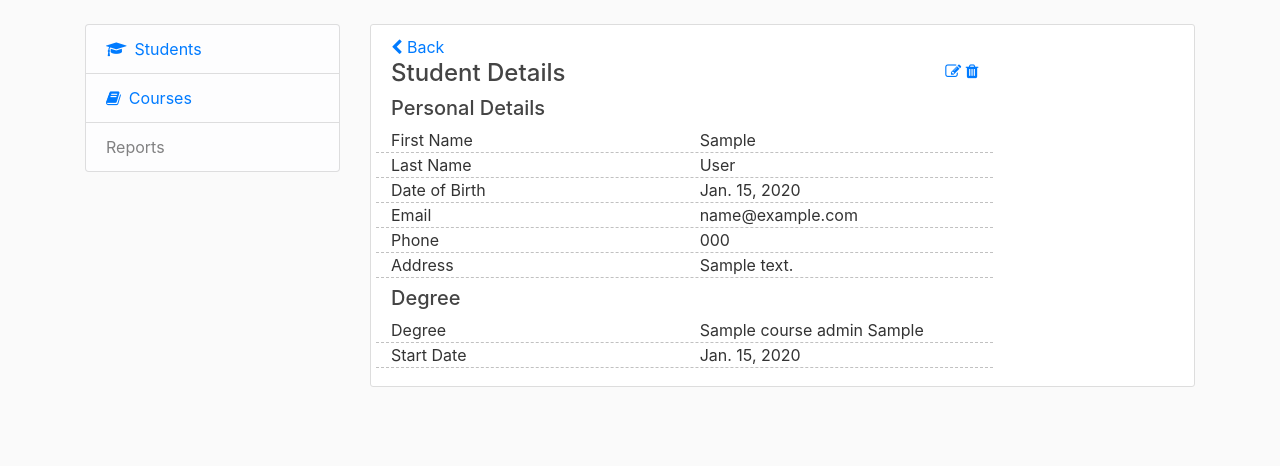
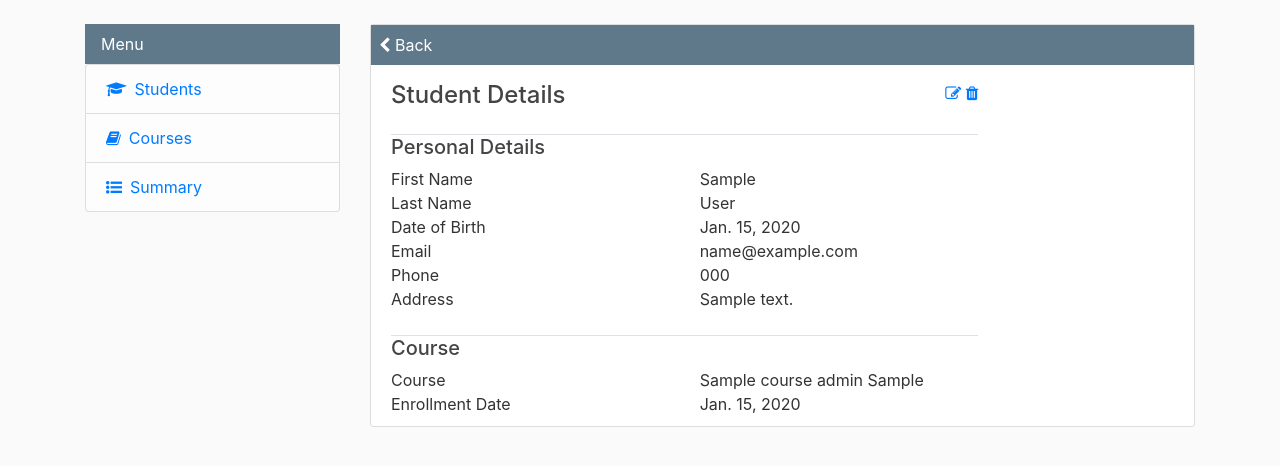
Before and after one commit to ShanjidaS/StudentManagementSystem, a Django app: page /management/students/student-details/1 in a window 1280 px wide. Shown: the part 56-522 px from the top of the page. Run offline with Django 3.2, Linux system fonts and the light colour scheme; tables that the repository leaves empty hold one stand-in row (values such as "Sample post"); some libraries are stand-ins or nearby versions.

Commit message:
Styling and formatting changes.

```diff
--- a/StudentManagementSystem/settings.py
+++ b/StudentManagementSystem/settings.py
@@ -104,7 +104,7 @@ AUTH_PASSWORD_VALIDATORS = [
 # Internationalization
 # https://docs.djangoproject.com/en/2.2/topics/i18n/
 
-LANGUAGE_CODE = 'en-us'
+LANGUAGE_CODE = 'en-gb'
 
 TIME_ZONE = 'UTC'
 
--- a/management/forms.py
+++ b/management/forms.py
@@ -6,13 +6,12 @@ from .models import Course
 class RegisterStudent(forms.Form):
     first_name = forms.CharField(max_length=50, widget=forms.TextInput(attrs={'class' : 'form-control'}))
     last_name = forms.CharField(max_length=50, widget=forms.TextInput(attrs={'class' : 'form-control'}))
-    date_of_birth = forms.DateField(widget=forms.TextInput(attrs={'class' : 'form-control'}))
+    date_of_birth = forms.DateField(widget=forms.DateInput(attrs={'class' : 'form-control'}))
     email = forms.EmailField(max_length = 50, widget=forms.TextInput(attrs={'class' : 'form-control'}))
     phone = forms.CharField(max_length=20, widget=forms.TextInput(attrs={'class' : 'form-control'}))
     address = forms.CharField(max_length=200, widget=forms.TextInput(attrs={'class' : 'form-control'}))
     course = forms.ChoiceField(choices=[(course.course_id, course) for course in Course.objects.all()], widget=forms.Select(attrs={'class' : 'form-control'}))
     enrollment_date = forms.DateField(widget=forms.TextInput(attrs={'class' : 'form-control'}))
-    #end_date = forms.DateField(widget=forms.TextInput(attrs={'class' : 'form-control'}))
 
 class EditStudentDetails(forms.Form):
     first_name = forms.CharField(max_length=50, widget=forms.TextInput(attrs={'class' : 'form-control'}))
@@ -23,7 +22,6 @@ class EditStudentDetails(forms.Form):
     address = forms.CharField(max_length=200, widget=forms.TextInput(attrs={'class' : 'form-control'}))
     course = forms.ChoiceField(choices=[(course.course_id, course) for course in Course.objects.all()], widget=forms.Select(attrs={'class' : 'form-control'}))
     enrollment_date = forms.DateField(widget=forms.TextInput(attrs={'class' : 'form-control'}))
-    #end_date = forms.DateField(widget=forms.TextInput(attrs={'class' : 'form-control'}))
 
 class AddCourse(forms.Form):
     course_name = forms.CharField(max_length=50, widget=forms.TextInput(attrs={'class' : 'form-control'}))
--- a/management/static/management/main.css
+++ b/management/static/management/main.css
@@ -88,9 +88,38 @@ body {
   }
 
   .underlined-rows > .row {
-    border-bottom:1px dashed #c1c1c1;
+    border-bottom:1px solid #c1c1c1;
   }
 
   .no-underline-href:hover {
     text-decoration: none;
   }
+
+  .back-header {
+    margin-bottom: 9px;
+    background: #5f788a;
+    margin-left: -20px;
+    margin-right: -20px;
+    margin-top: -10px;
+  }
+
+  .back-header > a {
+    color: #ffffff;
+  }
+  .back-header > a:hover {
+    color: #dbdbdb;
+    text-decoration: none;
+  }
+  .menu-header {
+    background: #5f788a;
+    height: 40px;
+    color: #ffffff;
+  }
+
+  .list-group-item.custom-list-group-item {
+    border-top-left-radius: 0;
+    border-top-right-radius: 0;
+    border-bottom-left-radius: 0;
+    border-bottom-right-radius: 0;
+    padding: 5px 10px;
+  }
--- a/management/templates/management/base.html
+++ b/management/templates/management/base.html
@@ -15,9 +15,9 @@
 
 
   <link rel="stylesheet" type="text/css" href="{% static 'management/main.css' %}"> {% if title %}
-  <title>Django Blog - {{ title }}</title>
+  <title>Title - {{ title }}</title>
   {% else %}
-  <title>Django Blog</title>
+  <title>Title </title>
   {% endif %}
 
 </head>
@@ -47,6 +47,9 @@
   <main role="main" class="container">
     <div class="row">
       <div class="col-md-3">
+        <div class="p-2 menu-header">
+          <div class="ml-2">Menu</div>
+        </div>
         <ul class="list-group">
           <li class="list-group-item list-group-item-light">
             <!-- Students -->
@@ -55,7 +58,8 @@
           <li class="list-group-item list-group-item-light">
               <a class="nav-item" href="{% url 'management-courses' %}"><i class="fa fa-book mr-2"></i>Courses</a>
           </li>
-              <li class="list-group-item list-group-item-light">Reports</li>
+          <li class="list-group-item list-group-item-light">
+              <a class="nav-item" href="{% url 'management-summary' %}"><i class="fa fa-list-ul mr-2"></i></i>Summary</a>
         </ul>
       </div>
       <div class="col-md-9">
@@ -65,9 +69,11 @@
         </div>
         {% endfor %} {% endif %}
         <div class="content-section">
+          <div class="mb-3 p-2 back-header">
             <a href="{{ request.META.HTTP_REFERER }}">
               <i class="fa fa-chevron-left"></i> Back
             </a>
+          </div>
           {% block content %}{% endblock %}
         </div>
       </div>
--- a/management/templates/management/courses/course-details.html
+++ b/management/templates/management/courses/course-details.html
@@ -10,7 +10,7 @@
         </a>
     </div>
     <h4>Course Details</h4>
-    <div class="mb-2 underlined-rows">
+    <div class="mb-2">
         <div class="row">
             <div class="col-6">Course Name</div>
             <div class="col-6">{{course.course_name}}</div>
--- a/management/templates/management/courses/courses.html
+++ b/management/templates/management/courses/courses.html
@@ -2,7 +2,7 @@
 {% block content %}
     <h3>Courses</h3>
 
-    <a class="nav-item nav-link" href="{% url 'management-courses-add-course' %}">Add new course</a>
-    <a class="nav-item nav-link" href="{% url 'management-courses-view-all' %}">View all courses</a>
+    <a class="nav-item nav-link p-0 mb-3" href="{% url 'management-courses-add-course' %}">Add new course</a>
+    <a class="nav-item nav-link p-0 mb-3" href="{% url 'management-courses-view-all' %}">View all courses</a>
 
 {% endblock content %}
--- a/management/templates/management/home.html
+++ b/management/templates/management/home.html
@@ -1,4 +1,5 @@
 {% extends "management/base.html" %}
 {% block content %}
     <h1>Home Page</h1>
+    <h3>xx</h3>
 {% endblock content %}
--- a/management/templates/management/students/delete-student.html
+++ b/management/templates/management/students/delete-student.html
@@ -5,7 +5,7 @@
     {% csrf_token %}
     <h3>Delete details of "{{ student.first_name }}"?</h3>
     <p>
-        <input type='submit' value='Yes' />
+        <input type='submit' class="btn btn-danger" value='Yes'/>
         <a href="{% url 'management-students-student-details' studentid=student.person_id %}">Cancel</a>
     </p>
 </form>
--- a/management/templates/management/students/student-details.html
+++ b/management/templates/management/students/student-details.html
@@ -10,8 +10,8 @@
         </a>
     </div>
     <h4>Student Details</h4>
-    <h5>Personal Details</h5>
-    <div class="mb-2 underlined-rows">
+    <h5 class="border-top mt-4">Personal Details</h5>
+    <div class="mb-2">
         <div class="row">
             <div class="col-6">First Name</div>
             <div class="col-6">{{student.first_name}}</div>
@@ -38,14 +38,14 @@
         </div>
     </div>
 
-    <h5>Degree</h5>
-    <div class="mb-2 underlined-rows">
+    <h5 class="border-top mt-4">Course</h5>
+    <div class="mb-2"></div>
         <div class="row">
-            <div class="col-6">Degree</div>
+            <div class="col-6">Course</div>
             <div class="col-6">{{student.course}}</div>
         </div>
         <div class="row">
-            <div class="col-6">Start Date</div>
+            <div class="col-6">Enrollment Date</div>
             <div class="col-6">{{student.enrollment_date}}</div>
         </div>
     </div>
--- a/management/templates/management/students/students.html
+++ b/management/templates/management/students/students.html
@@ -1,7 +1,7 @@
 {% extends "management/base.html" %}
 {% block content %}
     <h3>Student Details</h3>
-    <a class="nav-item nav-link" href="{% url 'management-students-register' %}">Register new student</a>
-    <a class="nav-item nav-link" href="{% url 'management-students-view-all' %}">View all students</a>
+    <a class="nav-item nav-link p-0 mb-2" href="{% url 'management-students-register' %}">Register new student</a>
+    <a class="nav-item nav-link p-0 mb-2" href="{% url 'management-students-view-all' %}">View all students</a>
 
 {% endblock content %}
```
Also changed, not shown: management/templates/management/courses/view-all.html (+5 -3 lines), management/templates/management/students/view-all.html (+5 -3 lines). Lines whose indentation alone changed are shown as unchanged.
